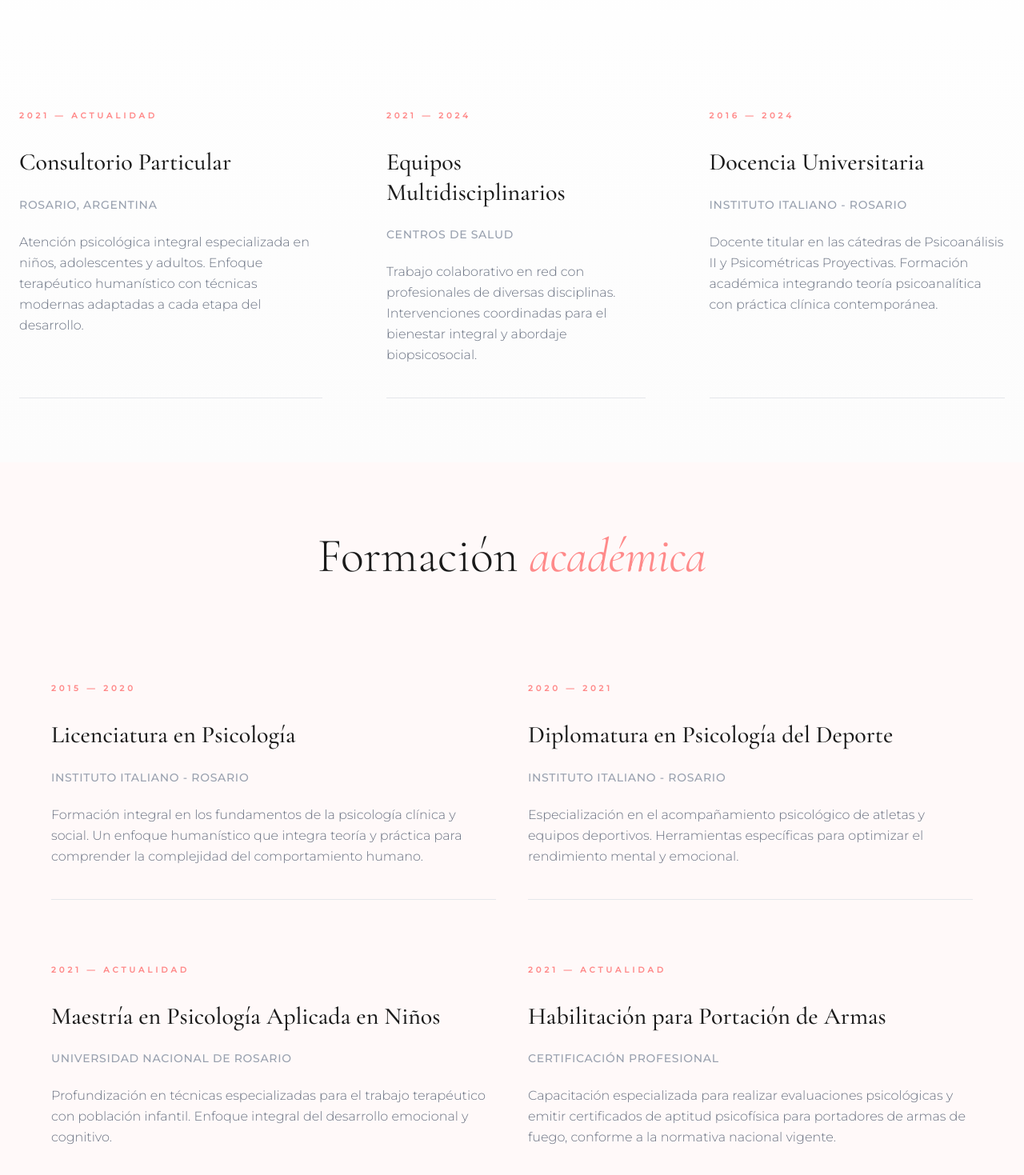
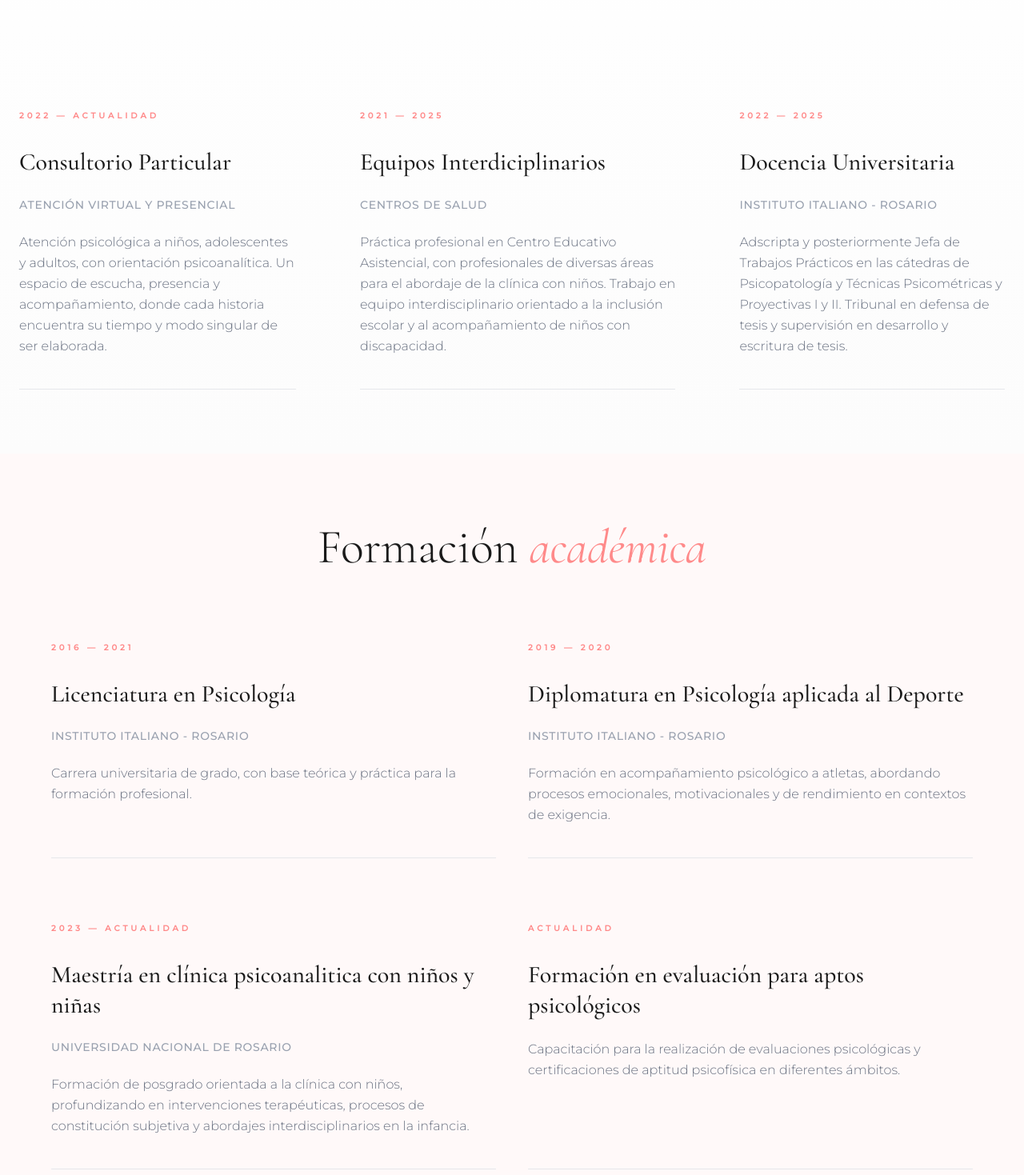
Before and after one commit to danilobassi8/Fiore-landing-page, a React (Vite) app: page / in a window 1280 px wide. Shown: the part 1841-3310 px from the top of the page at 80% size. Built offline with nearby package versions, Linux system fonts and the light colour scheme.

Commit message:
change all texts

```diff
--- a/components/views/Education.tsx
+++ b/components/views/Education.tsx
@@ -4,51 +4,44 @@ import Card from '../Card';
 const Education: React.FC = () => {
   return (
     <section id="educacion" className="bg-[#FFF9F9] relative min-h-dvh flex items-center pt-10 md:pt-10 md:pb-22">
-      {/* Organic Blobs - Consistent with other sections */}
+      {/* Organic Blobs */}
       <div className="absolute top-[15%] right-[8%] w-64 h-64 md:w-80 md:h-80 bg-[#E0F2F1] rounded-full bg-blob" />
       <div className="absolute bottom-[20%] left-[5%] w-48 h-48 md:w-64 md:h-64 bg-[#FFDADA] rounded-full bg-blob" />
 
       <div className="container mx-auto px-6">
         <div className="max-w-6xl mx-auto">
-          {/* Header Section - Consistent styling */}
-          <div className="text-center mb-16 md:mb-20">
+          <div className="text-center mb-10">
             <h2 className="text-4xl md:text-6xl elegant-font font-light leading-tight mt-10">
               Formación <span className="italic text-[#FF8A8A]">académica</span>
             </h2>
           </div>
 
-          {/* Studies Grid - Clean layout like Experience section */}
           <div className="grid grid-cols-1 md:grid-cols-2 gap-12 md:gap-16 lg:gap-10">
-            <Card title="Licenciatura en Psicología" period="2015 — 2020" subtitle="Instituto Italiano - Rosario">
-              Formación integral en los fundamentos de la psicología clínica y social. Un enfoque humanístico que
-              integra teoría y práctica para comprender la complejidad del comportamiento humano.
+            <Card title="Licenciatura en Psicología" period="2016 — 2021" subtitle="Instituto Italiano - Rosario">
+              Carrera universitaria de grado, con base teórica y práctica para la formación profesional.
             </Card>
 
             <Card
-              title="Diplomatura en Psicología del Deporte"
-              period="2020 — 2021"
+              title="Diplomatura en Psicología aplicada al Deporte"
+              period="2019 — 2020"
               subtitle="Instituto Italiano - Rosario"
             >
-              Especialización en el acompañamiento psicológico de atletas y equipos deportivos. Herramientas específicas
-              para optimizar el rendimiento mental y emocional.
+              Formación en acompañamiento psicológico a atletas, abordando procesos emocionales, motivacionales y de
+              rendimiento en contextos de exigencia.
             </Card>
 
             <Card
-              title="Maestría en Psicología Aplicada en Niños"
-              period="2021 — Actualidad"
+              title="Maestría en clínica psicoanalitica con niños y niñas"
+              period="2023 — Actualidad"
               subtitle="Universidad Nacional de Rosario"
             >
-              Profundización en técnicas especializadas para el trabajo terapéutico con población infantil. Enfoque
-              integral del desarrollo emocional y cognitivo.
+              Formación de posgrado orientada a la clínica con niños, profundizando en intervenciones terapéuticas,
+              procesos de constitución subjetiva y abordajes interdisciplinarios en la infancia.
             </Card>
 
-            <Card
-              title="Habilitación para Portación de Armas"
-              period="2021 — Actualidad"
-              subtitle="Certificación Profesional"
-            >
-              Capacitación especializada para realizar evaluaciones psicológicas y emitir certificados de aptitud
-              psicofísica para portadores de armas de fuego, conforme a la normativa nacional vigente.
+            <Card title="Formación en evaluación para aptos psicológicos" period="Actualidad">
+              Capacitación para la realización de evaluaciones psicológicas y certificaciones de aptitud psicofísica en
+              diferentes ámbitos.
             </Card>
           </div>
         </div>
--- a/components/views/Experience.tsx
+++ b/components/views/Experience.tsx
@@ -3,7 +3,10 @@ import Card from '../Card';
 
 const Experience: React.FC = () => {
   return (
-    <section id="experiencia" className="min-h-dvh bg-linear-to-b from-[#FFF] to-[#fcfcfc] flex items-center pt-30 md:pt-20">
+    <section
+      id="experiencia"
+      className="min-h-dvh bg-linear-to-b from-[#FFF] to-[#fcfcfc] flex items-center pt-30 md:pt-20"
+    >
       <div className="container mx-auto px-6">
         {/* Header Section */}
         <div className="text-center max-w-4xl mx-auto mb-10 md:mb-24">
@@ -20,30 +23,22 @@ const Experience: React.FC = () => {
         {/* Experience Grid */}
         <div className="flex flex-col lg:flex-row mb-20 gap-8 lg:gap-20">
           {/* Consultorio Particular */}
-          <Card
-            title="Consultorio Particular"
-            period="2021 — Actualidad"
-            subtitle="Rosario, Argentina"
-          >
-            Atención psicológica integral especializada en niños, adolescentes y adultos. Enfoque terapéutico humanístico con técnicas modernas adaptadas a cada etapa del desarrollo.
+          <Card title="Consultorio Particular" period="2022 — Actualidad" subtitle="Atención virtual y presencial">
+            Atención psicológica a niños, adolescentes y adultos, con orientación psicoanalítica. Un espacio de escucha,
+            presencia y acompañamiento, donde cada historia encuentra su tiempo y modo singular de ser elaborada.
           </Card>
 
           {/* Equipos Multidisciplinarios */}
-          <Card
-            title="Equipos Multidisciplinarios"
-            period="2021 — 2024"
-            subtitle="Centros de Salud"
-          >
-            Trabajo colaborativo en red con profesionales de diversas disciplinas. Intervenciones coordinadas para el bienestar integral y abordaje biopsicosocial.
+          <Card title="Equipos Interdiciplinarios" period="2021 — 2025" subtitle="Centros de Salud">
+            Práctica profesional en Centro Educativo Asistencial, con profesionales de diversas áreas para el abordaje
+            de la clínica con niños. Trabajo en equipo interdisciplinario orientado a la inclusión escolar y al
+            acompañamiento de niños con discapacidad.
           </Card>
 
           {/* Docencia Universitaria */}
-          <Card
-            title="Docencia Universitaria"
-            period="2016 — 2024"
-            subtitle="Instituto Italiano - Rosario"
-          >
-            Docente titular en las cátedras de Psicoanálisis II y Psicométricas Proyectivas. Formación académica integrando teoría psicoanalítica con práctica clínica contemporánea.
+          <Card title="Docencia Universitaria" period="2022 — 2025" subtitle="Instituto Italiano - Rosario">
+            Adscripta y posteriormente Jefa de Trabajos Prácticos en las cátedras de Psicopatología y Técnicas
+            Psicométricas y Proyectivas I y II. Tribunal en defensa de tesis y supervisión en desarrollo y escritura de tesis.
           </Card>
         </div>
       </div>
```
